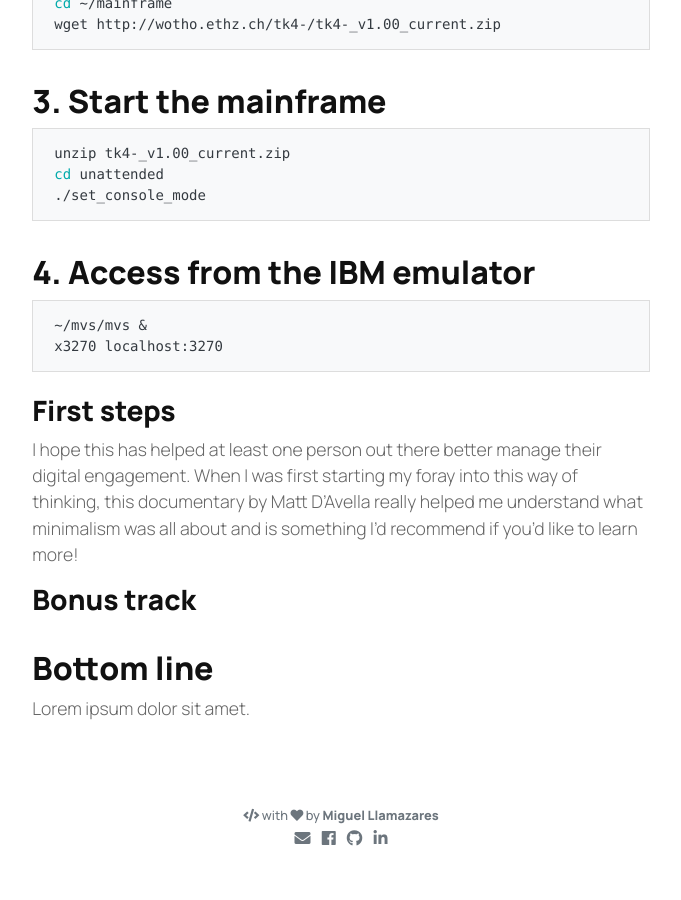
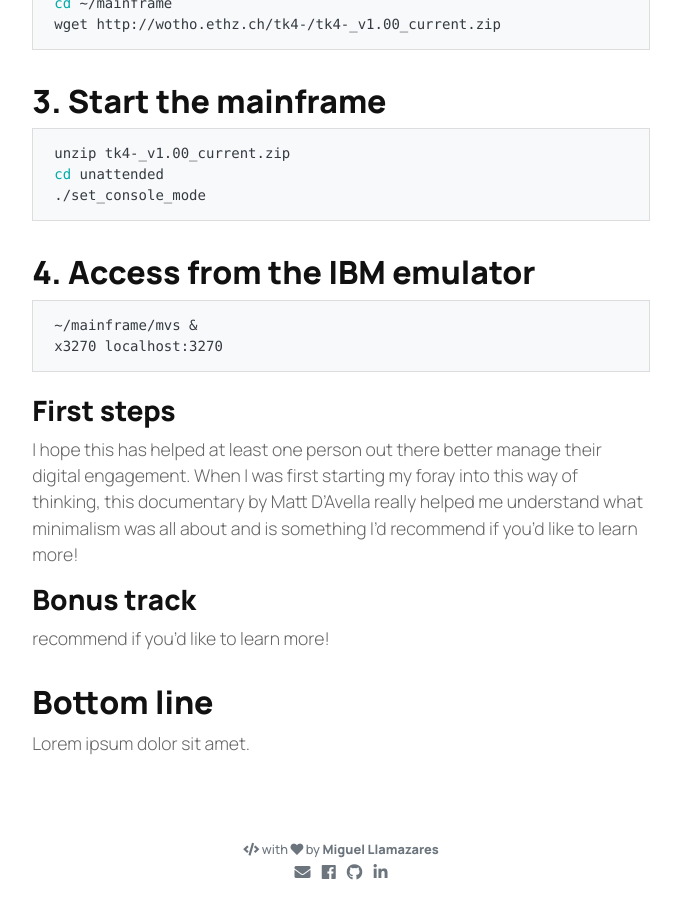
Before and after one commit to mllamazares/mllamazares.github.io, a Jekyll site: the page built from _posts/2019-02-20-digital-minimalism.md, in a window 1280 px wide and 900 px high, scrolled down 931 px. Shown: the whole window, without its empty margins (299-980 px from the left). Built offline with Jekyll 4.4.1, drawn with Linux system fonts in a browser that asks for light colours; nearby versions of some CDN libraries; our own code applies the rules of GitHub Pages for plain Markdown files; before the commit the page ends 1797 px from its top, so only the background shows below that.

Commit message:
Update 2019-02-20-digital-minimalism.md

````diff
--- a/_posts/2019-02-20-digital-minimalism.md
+++ b/_posts/2019-02-20-digital-minimalism.md
@@ -39,7 +39,7 @@ cd unattended
 ## 4. Access from the IBM emulator
 
 ```bash
-~/mvs/mvs &
+~/mainframe/mvs &
 x3270 localhost:3270
 ```
 
@@ -48,6 +48,7 @@ x3270 localhost:3270
 I hope this has helped at least one person out there better manage their digital engagement. When I was first starting my foray into this way of thinking, this documentary by Matt D'Avella really helped me understand what minimalism was all about and is something I’d recommend if you’d like to learn more!
 
 ### Bonus track
+recommend if you’d like to learn more!
 
 ## Bottom line
 Lorem ipsum dolor sit amet.
````
